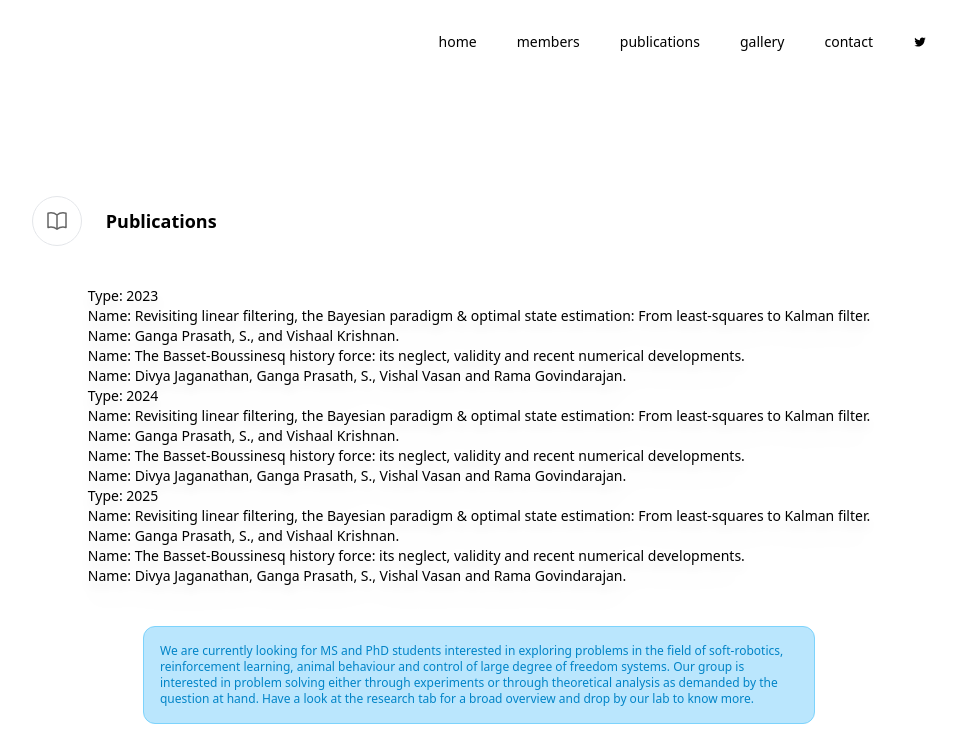
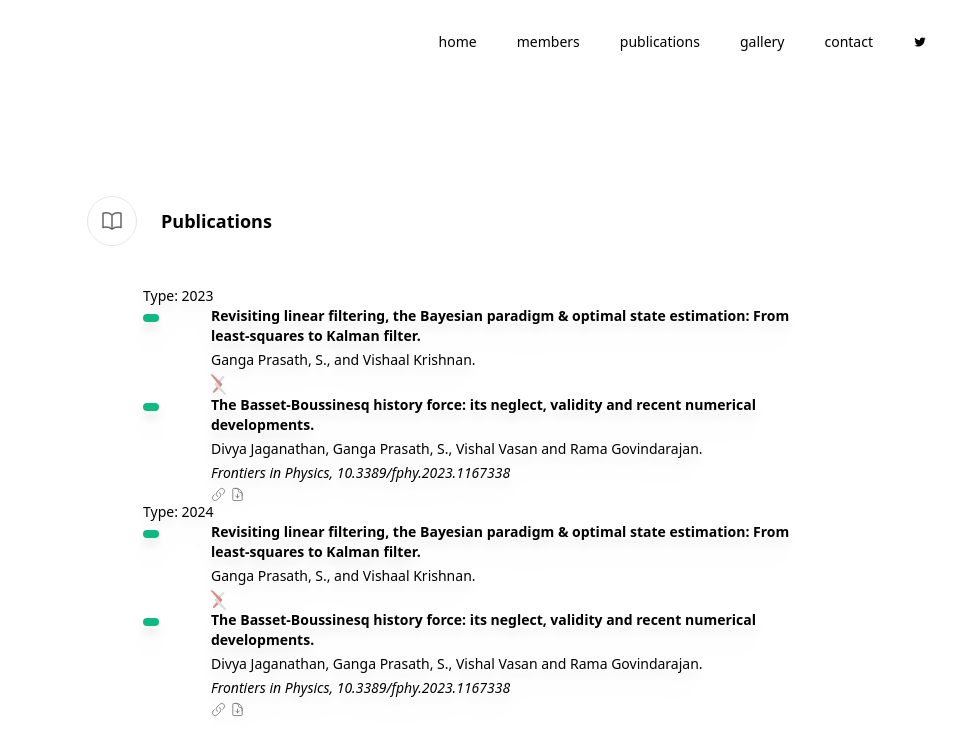
Before and after one commit to sgangaprasath/nextjs, a Next.js app in the folder tsproject/: page /pubs in a window 1280 px wide. Shown: the top 746 px of the page, without its empty margins (161-1118 px from the left). Built offline with nearby package versions, Linux system fonts and the light colour scheme.

Commit message:
PubsAlmostThere

```diff
--- a/tsproject/app/json/pubs.json
+++ b/tsproject/app/json/pubs.json
@@ -58,35 +58,5 @@
         "journal": "Frontiers in Physics, 10.3389/fphy.2023.1167338"
       }
     ]
-  },
-  {
-    "id": 3,
-    "year": 2025,
-    "data": [
-      {
-        "id": 1,
-        "authors": "Ganga Prasath, S., and Vishaal Krishnan.",
-        "title": "Revisiting linear filtering, the Bayesian paradigm & optimal state estimation: From least-squares to Kalman filter.",
-        "arxiv": "https://github.com/sgangaprasath/Publications/raw/master/KFTutorial.pdf",
-        "website": "",
-        "download": "",
-        "news": "",
-        "date": "",
-        "image": "",
-        "journal": ""
-      },
-      {
-        "id": 2,
-        "authors": "Divya Jaganathan, Ganga Prasath, S., Vishal Vasan and Rama Govindarajan. ",
-        "title": "The Basset-Boussinesq history force: its neglect, validity and recent numerical developments.",
-        "arxiv": "",
-        "website": "https://www.frontiersin.org/articles/10.3389/fphy.2023.1167338",
-        "download": "https://github.com/sgangaprasath/Publications/raw/master/FPhy_MiniReview_2023.pdf",
-        "news": "",
-        "date": "",
-        "image": "",
-        "journal": "Frontiers in Physics, 10.3389/fphy.2023.1167338"
-      }
-    ]
   }
 ]
--- a/tsproject/app/pubs/page.tsx
+++ b/tsproject/app/pubs/page.tsx
@@ -29,30 +29,117 @@ const getPubContent = (): PubsMetaData[] => {
   return jsonData;
 };
 
-const List = ({ skills }) => (
+const List = ({ jsonFull }) => (
   <ul>
-    {skills.map((skill, i) => (
-      <Skill key={i} skill={skill} />
+    {jsonFull.map((jsonFull, i) => (
+      <JSONFull key={i} jsonLst={jsonFull} />
     ))}
   </ul>
 );
 
-const Skill = ({ skill }) => (
+const JSONFull = ({ jsonLst }) => (
   <li>
-    <p>Type: {skill.year}</p>
+    <p>Type: {jsonLst.year}</p>
     <ul>
-      {skill.data.map((innerSkill, i) => (
-        <InnerSkill key={i} innerSkill={innerSkill} />
+      {jsonLst.data.map((data, i) => (
+        <DataLst key={i} data={data} />
       ))}
     </ul>
   </li>
 );
 
-const InnerSkill = ({ innerSkill }) => (
-  <li>
-    <p>Name: {innerSkill.title}</p>
-    <p>Name: {innerSkill.authors}</p>
-  </li>
+const DataLst = ({data}) => (
+  <div>
+    <p>
+      {data.image !== "" && (
+        <Image
+          src={data.image}
+          width={45}
+          height={45}
+          alt="Publication image"
+          className="transform duration-200 rounded-full grayscale hover:grayscale-0 hover:scale-125"
+        />
+      )}
+    </p>
+    <div className="grid grid-cols-10 items-start gap-2 max-w-2xl">
+      <div className="my-2 px-2 w-2 h-2 bg-emerald-500 rounded-full"></div>
+      <div className="col-span-9 items-start justify-center">
+        {/* Title */}
+        <p className="text-left md:text-left font-bold pb-1">{data.title}</p>
+        {/* Authors */}
+        <p className="text-left font-light pb-1">{data.authors}</p>
+        {/* Journal list */}
+        {data.journal !== "" && (
+          <p className="text-left italic font-light pb-1">{data.journal}</p>
+        )}
+        {/* arXiv link */}
+        <div className="flex flex-row items-start justify-start gap-1">
+          {data.arxiv !== "" && (
+            <Link
+              className="opacity-50 hover:opacity-100"
+              href={data.arxiv}
+              target="_blank"
+              rel="noopener noreferrer"
+            >
+              <Image
+                src={"/images/arxiv.svg"}
+                width={15}
+                height={15}
+                alt="URL"
+              />
+            </Link>
+          )}
+          {/* Website link */}
+          {data.website !== "" && (
+            <Link
+              className="opacity-50 hover:opacity-100"
+              href={data.website}
+              target="_blank"
+              rel="noopener noreferrer"
+            >
+              <Image
+                src={"/images/webpage.svg"}
+                width={15}
+                height={15}
+                alt="URL"
+              />
+            </Link>
+          )}
+          {/* Download link */}
+          {data.download !== "" && (
+            <Link
+              className="opacity-50 hover:opacity-100"
+              href={data.download}
+              target="_blank"
+              rel="noopener noreferrer"
+            >
+              <Image
+                src={"/images/download.svg"}
+                width={15}
+                height={15}
+                alt="URL"
+              />
+            </Link>
+          )}
+        </div>
+      </div>
+      {/* <div className="flex flex-row items-start justify-center gap-2">
+          {props.image !== "" && (
+            <Link
+              className="opacity-50 hover:opacity-100"
+              href={props.image}
+              target="_blank"
+              rel="noopener noreferrer"
+            ></Link>
+          )}
+        </div> */}
+    </div>
+  </div>
+
+  // <li>
+  //   <p>Name: {data.title}</p>
+  //   <p>Name: {data.authors}</p>
+  // </li>
 );
 
 export const generateStaticParams = async () => {
@@ -89,7 +176,7 @@ const PubsPage = () => {
         </div>
       </div>
       <section className="grid grid-cols-1 gap-10 md:gap-10 lg:gap-20 mb-10 px-10 lg:px-14 drop-shadow-xl text-sm max-w-4xl">
-      <List skills={posts} />
+        <List jsonFull={posts} />
         {/* {pubData} */}
       </section>
       <div className="border border-sky-300 bg-sky-200 max-w-2xl text-sky-600 p-4 rounded-xl text-xs">
```
